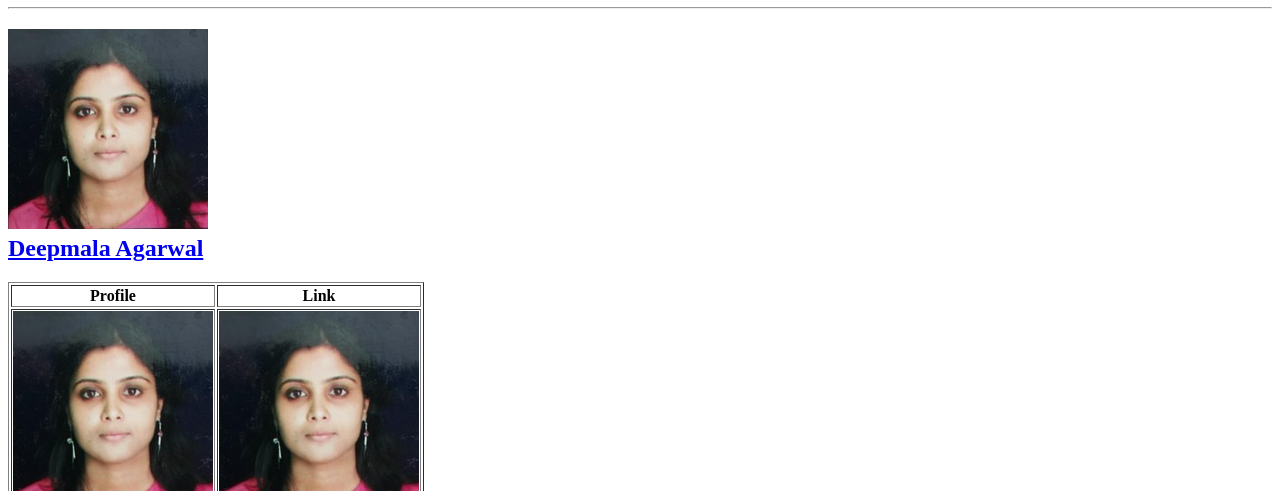
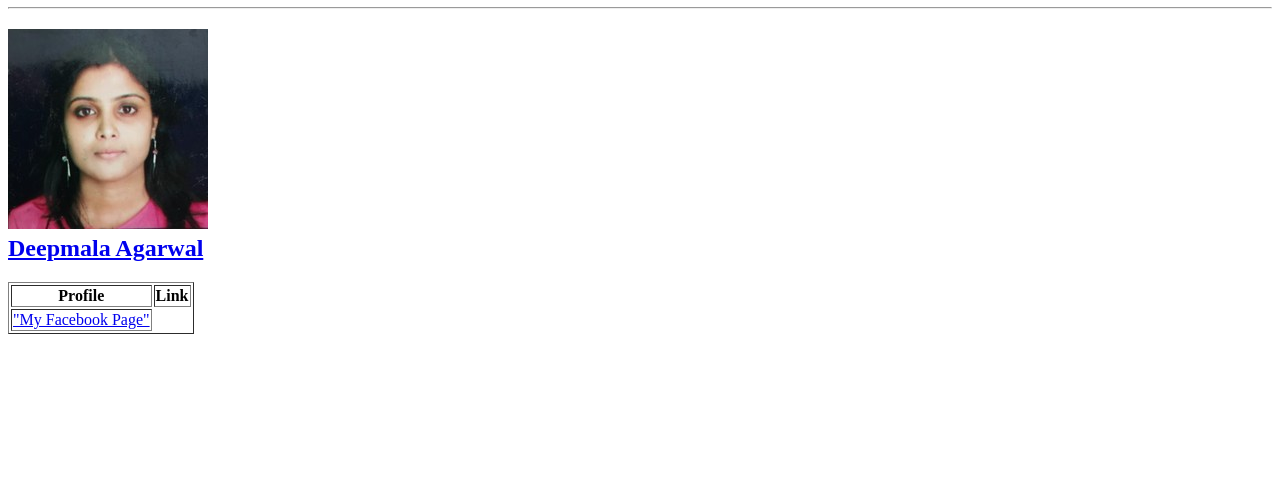
Before and after one commit to deepmalaagarwal/deepmalaagarwal.github.io, a plain HTML site: page index.html in a window 1280 px wide. Shown: the part 73-564 px from the top of the page. Drawn offline with Linux system fonts and the light colour scheme.

Commit message:
adding html

```diff
--- a/index.html
+++ b/index.html
@@ -20,12 +20,8 @@
             <th>Link</th>
 
             <tr>
-                    <td>
-                        <img src="/images/my_pic.jpg" alt="">
-                    </td>
                     <td><a href="https://www.facebook.com/deepmala.agarwal.1">
-                    <img src="/images/my_pic.jpg" alt="">
-                    </a>
+                    "My Facebook Page"</a>
                     </td>
                 </tr>
 
```
